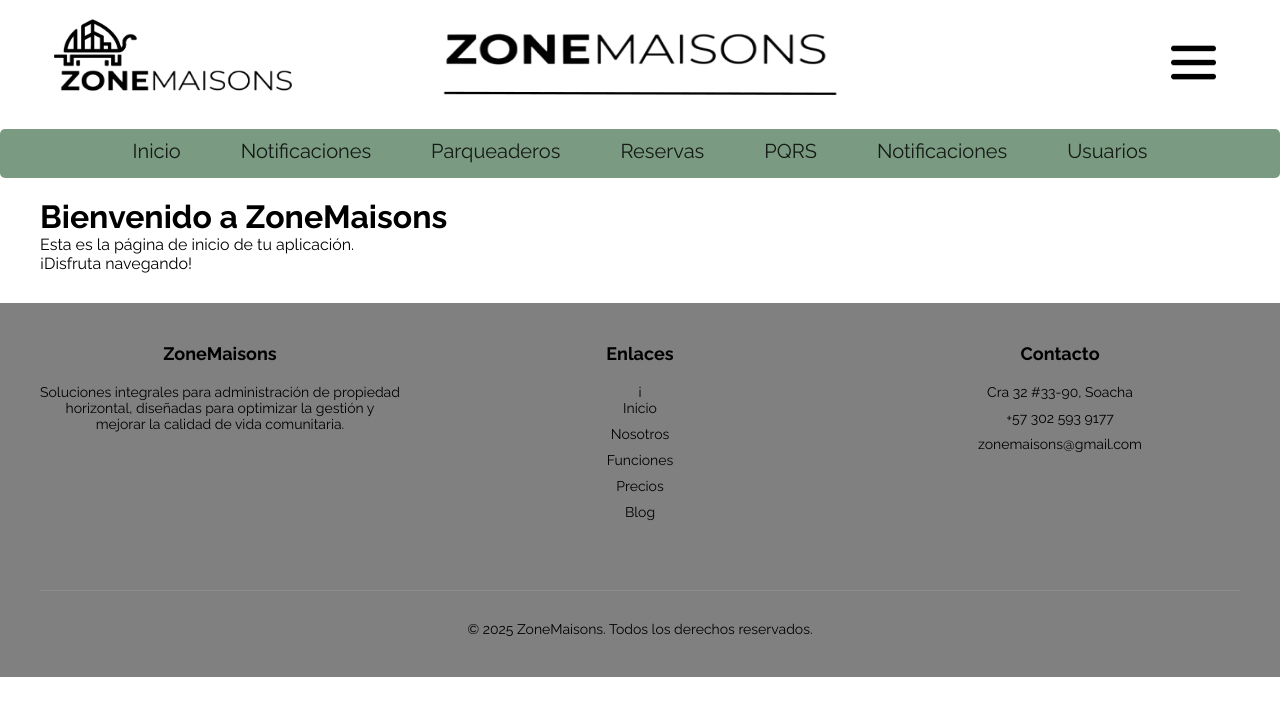
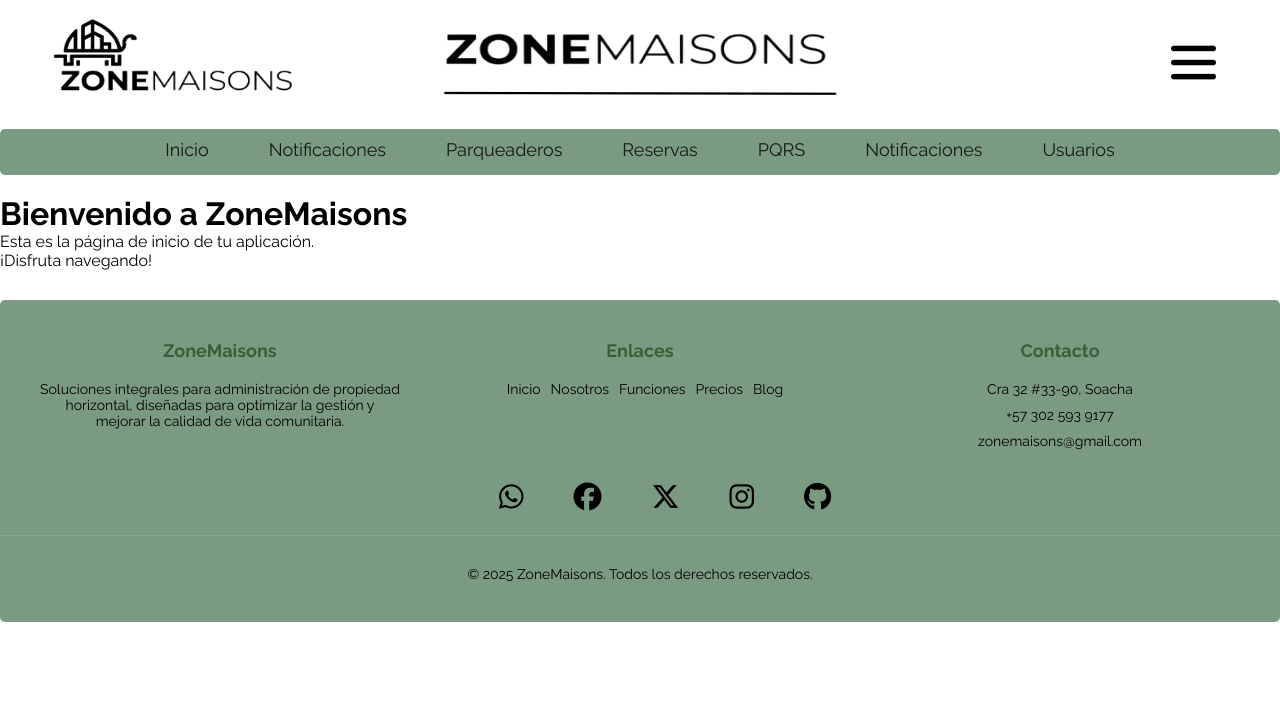
Before and after one commit to 4lecky/ZoneMaison2025, a PHP site: the page made by views/home.php in a window 1280 px wide. Shown: the top 716 px of the page. Run offline with PHP 8.4, Linux system fonts and the light colour scheme; some libraries are stand-ins or nearby versions.

Commit message:
Solución de confilctos de merge

```diff
--- a/assets/Css/Layout/footer.css
+++ b/assets/Css/Layout/footer.css
@@ -3,13 +3,15 @@
   color: #000000;
   font-size: 14px;
   margin-top: 30px;
-  background-color: gray;
+  background: #7b9a82;
   padding: 40px 0;
+  border-radius: 5px;
 }
 
 
 /* Container para centrar el contenido */
-.container {
+
+.container_general_footer {
   max-width: 1200px;
   margin: 0 auto;
   padding: 0 20px;
@@ -21,20 +23,28 @@
   flex-wrap: wrap;
 }
 
+.Titulos_footer{
+
+  color: rgb(56, 97, 56);
+  font-size: 18px;
+  margin-bottom: 20px;
+}
+
 .footer-col {
   flex-basis: 30%;
   margin-bottom: 30px;
 }
 
-.footer-col h3 {
-  font-size: 18px;
-  margin-bottom: 20px;
+
+.nosotros_redes {
+  list-style: none;
+  display: flex;
+  justify-content: center;
 }
 
-.footer-col ul {
-  list-style: none;
-  padding: 0;
-  margin: 0;
+
+.nosotros_redes li {
+  margin-left: 10px;
 }
 
 .footer-col ul li {
@@ -42,25 +52,43 @@
 }
 
 .footer-col ul li a {
-  color: var(--color-light);
+  color: rgb(0, 0, 0);
   text-decoration: none;
   transition: color 0.3s;
 }
 
 .footer-col ul li a:hover {
-  color: var(--color-accent);
+  color: rgb(255, 255, 255);
+  font-weight: 700;
 }
 
-.social-links {
-  margin-top: 20px;
-  display: flex;
+.contacto_footer{
+
+  list-style: none;
+  justify-content: center;
+
 }
 
-.social-links a {
-  color: white;
-  margin-right: 15px;
-  font-size: 20px;
-  text-decoration: none;
+
+/* Redes sociales */
+
+.footer-col_redes{
+
+  margin-bottom: 30px;
+  justify-content: center;
+  display: flex;
+
+}
+
+.redes_sociales{
+  list-style: none;
+  display: flex;
+  justify-content: center;
+}
+
+.redes_sociales li {
+  margin-left: 50px;
+
 }
 
 .copyright {
--- a/assets/Css/Layout/header.css
+++ b/assets/Css/Layout/header.css
@@ -61,7 +61,7 @@ header{
     padding-top: 10px;
     padding-bottom: 15px;
     justify-content: center;
-    font-size: 20px;
+    font-size: 18px;
     font-weight: 400;
     border-radius: 5px;
     margin-bottom: 20px;
--- a/index.php
+++ b/index.php
@@ -10,9 +10,6 @@
 
     <a href="./views/login.php">Login</a>
     <a href="./views/signUp.php">Registrarse</a>
-    <a href="./views/visitas.php">Visitas</a>
-    <a href="./views/paquetes.php">Paquetes</a>
-    <a href="./views/muro.php">muro</a>
-    <a href="./views/novedades.php">novedades</a>
+
 </body>
 </html>
--- a/views/Layout/footer.php
+++ b/views/Layout/footer.php
@@ -4,26 +4,26 @@
     <meta charset="UTF-8">
     <meta name="viewport" content="width=device-width, initial-scale=1.0">
     <title>Document</title>
+    <link rel="stylesheet" href="../../assets/Css/globals.css">
+    <link rel="stylesheet" href="../../assets/Css/Layout/footer.css">
 </head>
 <body>
 
     <footer class="footer">
 
-            <div class="container">
+            <div class="container_general_footer">
+
                 <div class="footer-content">
+
                     <div class="footer-col">
-                        <h3>ZoneMaisons</h3>
+                        <h3 class="Titulos_footer">ZoneMaisons</h3>
                         <p>Soluciones integrales para administración de propiedad horizontal, diseñadas para optimizar la gestión y mejorar la calidad de vida comunitaria.</p>
-                        <div class="social-links">
-                            <!-- <a href="#">📘</a>
-                            <a href="#">📱</a>
-                            <a href="#">📸</a>
-                            <a href="#">🔗</a> -->
-                        </div>
+
                     </div>
+
                     <div class="footer-col">
-                        <h3>Enlaces</h3>i
-                        <ul>
+                        <h3 class="Titulos_footer">Enlaces</h3>
+                        <ul class="nosotros_redes">
                             <li><a href="#">Inicio</a></li>
                             <li><a href="#">Nosotros</a></li>
                             <li><a href="#">Funciones</a></li>
@@ -31,21 +31,41 @@
                             <li><a href="#">Blog</a></li>
                         </ul>
                     </div>
+
+
                     <div class="footer-col">
-                        <h3>Contacto</h3>
-                        <ul>
+                        <h3 class="Titulos_footer">Contacto</h3>
+                        <ul class="contacto_footer">
                             <li> Cra 32 #33-90, Soacha</li>
                             <li>+57 302 593 9177</li>
                             <li>zonemaisons@gmail.com</li>
                         </ul>
                     </div>
+
                 </div>
+
+                    <div class="footer-col_redes">
+
+                            <ul class="redes_sociales">
+                                <li><i class="fa-brands fa-whatsapp fa-2xl"></i></li>
+                                <li><i class="fa-brands fa-facebook fa-2xl"></i></li>
+                                <li><i class="fa-brands fa-x-twitter fa-2xl"></i></li>
+                                <li><i class="fa-brands fa-instagram fa-2xl"></i></li>
+                                <li><i class="fa-brands fa-github fa-2xl"></i></li>
+                            </ul>
+
+                    </div>
+
+            </div>
+
+
                 <div class="copyright">
                     <p>&copy; 2025 ZoneMaisons. Todos los derechos reservados.</p>
                 </div>
-            </div>
 
     </footer>
+
+    <script src="https://kit.fontawesome.com/dbd1801b06.js" crossorigin="anonymous"></script>
 
 
 </body>
--- a/views/Layout/header.php
+++ b/views/Layout/header.php
@@ -3,7 +3,6 @@
 <head>
     <meta charset="UTF-8">
     <meta name="viewport" content="width=device-width, initial-scale=1.0">
-    <title>Document</title>
 
     <link rel="stylesheet" href="../assets/Css/globals.css"/>
     <link rel="stylesheet" href="../assets/Css/Layout/header.css"/>
--- a/views/home.php
+++ b/views/home.php
@@ -23,7 +23,7 @@ require_once "./Layout/header.php"
 </head>
 <body>
 
-    <div class="container">
+    <div class="container_home">
         <h1>Bienvenido a ZoneMaisons</h1>
         <p>Esta es la página de inicio de tu aplicación.</p>
         <p>¡Disfruta navegando!</p>
```
